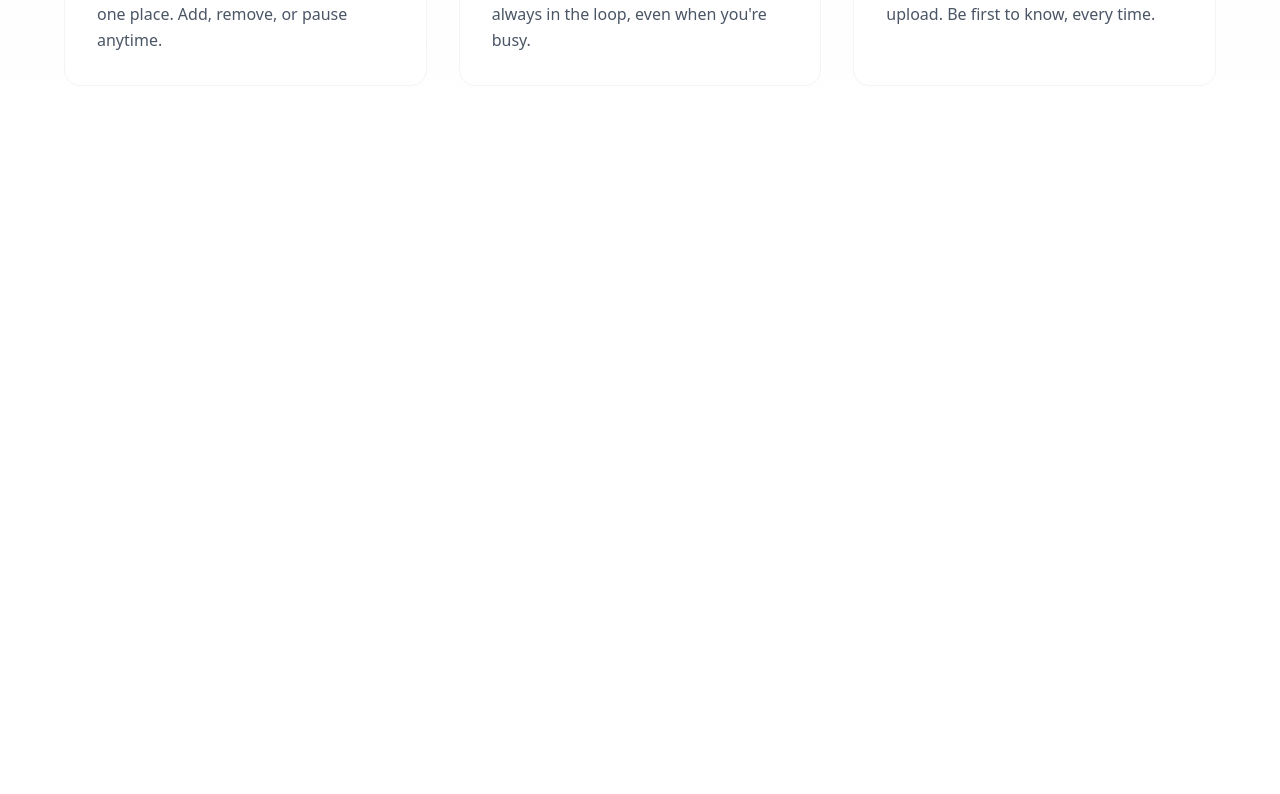
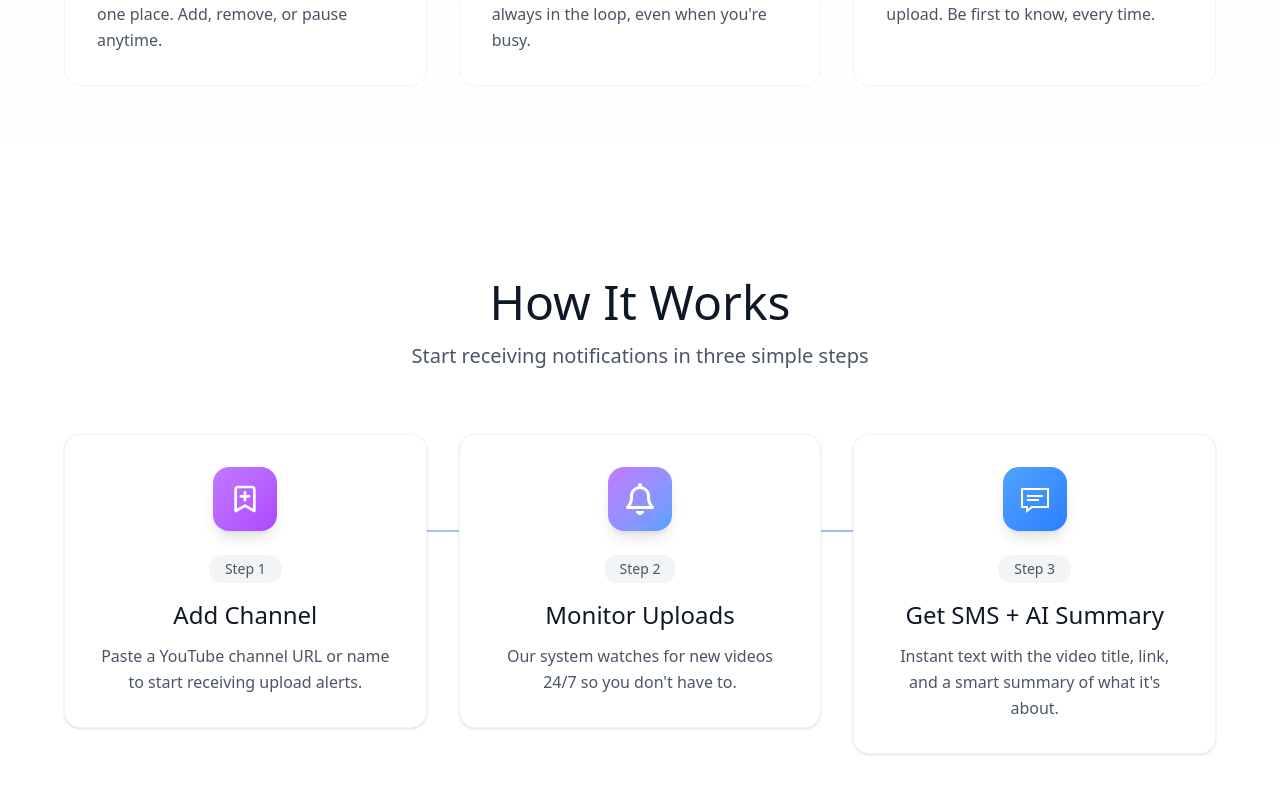
Before and after one commit to khalid-nur/TubeNotify-Frontend, a React (Vite) app: page / in a window 1280 px wide. Shown: the part 1490-2284 px from the top of the page. Before the commit the page ends 1672 px from the top, so only its background shows below. Built offline with nearby package versions, Linux system fonts and the light colour scheme.

Commit message:
add how it works section for landing page

```diff
--- a/src/pages/landing/LandingPage.tsx
+++ b/src/pages/landing/LandingPage.tsx
@@ -1,11 +1,13 @@
-import Features from "./sections/features";
+import Features from "./sections/Features";
 import Hero from "./sections/Hero";
+import HowItWorks from "./sections/HowItWorks";
 
 const LandingPage = () => {
   return (
     <div>
       <Hero />
       <Features />
+      <HowItWorks />
     </div>
   );
 };
--- /dev/null
+++ b/src/pages/landing/data/steps.ts
@@ -0,0 +1,26 @@
+import { LuBookmarkPlus } from "react-icons/lu";
+import { LiaSmsSolid } from "react-icons/lia";
+import { FaRegBell } from "react-icons/fa6";
+
+export const steps = [
+  {
+    icon: LuBookmarkPlus,
+    title: "Add Channel",
+    description:
+      "Paste a YouTube channel URL or name to start receiving upload alerts.",
+    color: "from-purple-400 to-purple-500  ",
+  },
+  {
+    icon: FaRegBell,
+    title: "Monitor Uploads",
+    description: "Our system watches for new videos 24/7 so you don't have to.",
+    color: "from-purple-400 to-blue-400  ",
+  },
+  {
+    icon: LiaSmsSolid,
+    title: "Get SMS + AI Summary",
+    description:
+      "Instant text with the video title, link, and a smart summary of what it's about.",
+    color: "from-blue-400 to-blue-500  ",
+  },
+];
--- /dev/null
+++ b/src/pages/landing/sections/HowItWorks.tsx
@@ -0,0 +1,64 @@
+import { motion } from "motion/react";
+import { steps } from "../data/steps";
+
+const HowItWorks = () => {
+  return (
+    <section className="bg-white px-6 py-24">
+      <div className="mx-auto max-w-6xl">
+        <motion.div
+          className="mb-16 text-center"
+          initial={{ opacity: 0, y: 20 }}
+          whileInView={{ opacity: 1, y: 0 }}
+          viewport={{ once: true }}
+          transition={{ duration: 0.6 }}
+        >
+          <h2 className="mb-4 text-4xl text-gray-900 md:text-5xl">
+            How It Works
+          </h2>
+          <p className="mx-auto max-w-2xl text-xl text-gray-600">
+            Start receiving notifications in three simple steps
+          </p>
+        </motion.div>
+
+        <div className="relative grid gap-8 md:grid-cols-3">
+          <div className="absolute top-0 bottom-0 left-1/2 z-0 w-0.5 -translate-x-1/2 bg-linear-to-b from-purple-300 via-blue-300 to-indigo-300 md:top-24 md:right-0 md:left-0 md:h-0.5 md:w-auto md:translate-x-0 md:bg-linear-to-r"></div>
+
+          {steps.map((step, index) => {
+            const Icon = step.icon;
+            return (
+              <motion.div
+                key={index}
+                className="relative z-10"
+                initial={{ opacity: 0, y: 30 }}
+                whileInView={{ opacity: 1, y: 0 }}
+                viewport={{ once: true }}
+                transition={{ delay: index * 0.2, duration: 0.6 }}
+              >
+                <div className="rounded-2xl border border-gray-100 bg-white p-8 text-center shadow-sm transition-shadow hover:shadow-lg">
+                  <div className="flex flex-col-reverse items-center justify-center">
+                    <div className="mb-4 inline-block rounded-full bg-gray-100 px-4 py-1 text-sm text-gray-600">
+                      Step {index + 1}
+                    </div>
+
+                    <div
+                      className={`inline-flex h-16 w-16 items-center justify-center rounded-2xl bg-linear-to-br ${step.color} mb-6 shadow-lg`}
+                    >
+                      <Icon className="h-8 w-8 text-white" />
+                    </div>
+                  </div>
+
+                  <h3 className="mb-3 text-2xl text-gray-900">{step.title}</h3>
+                  <p className="leading-relaxed text-gray-600">
+                    {step.description}
+                  </p>
+                </div>
+              </motion.div>
+            );
+          })}
+        </div>
+      </div>
+    </section>
+  );
+};
+
+export default HowItWorks;
```
